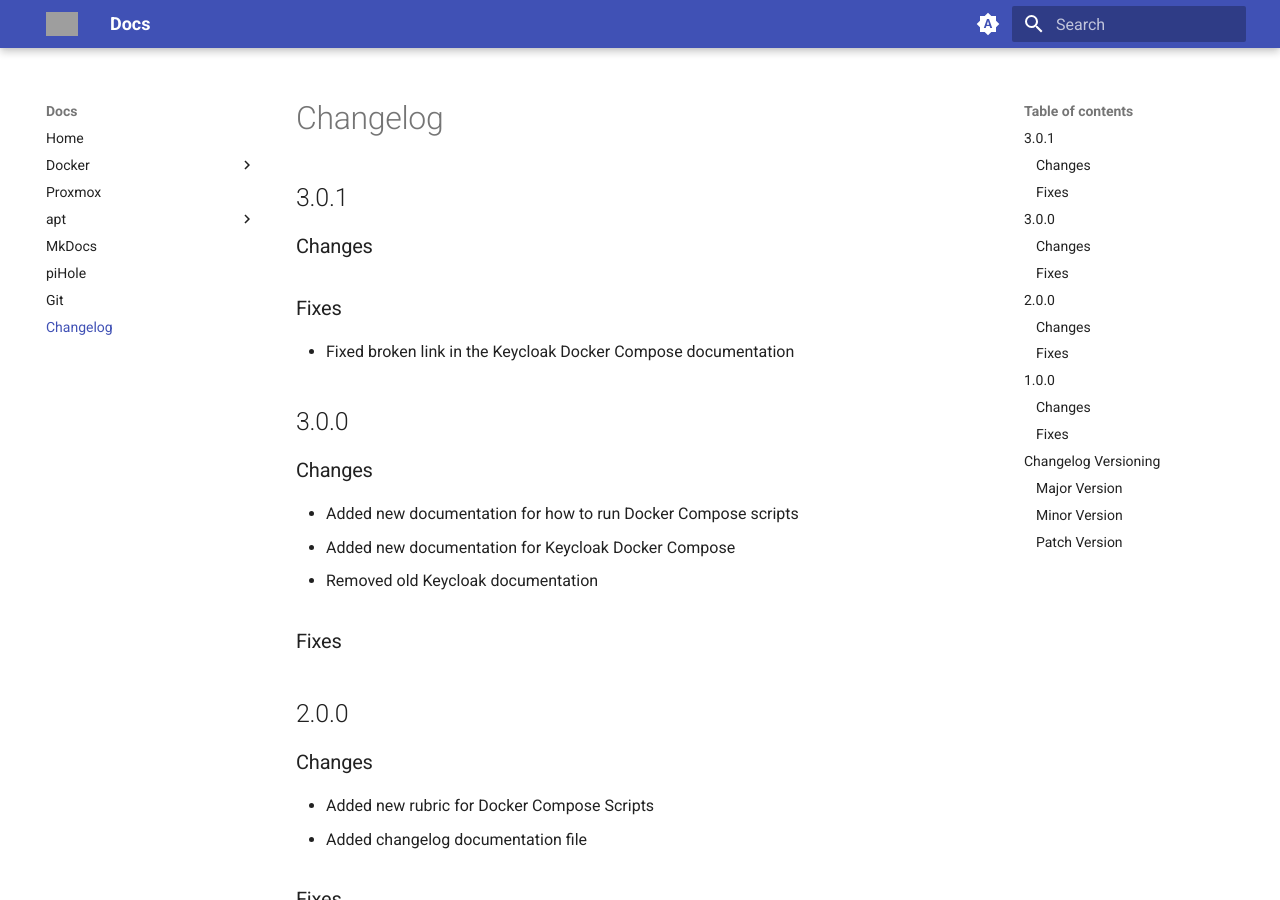
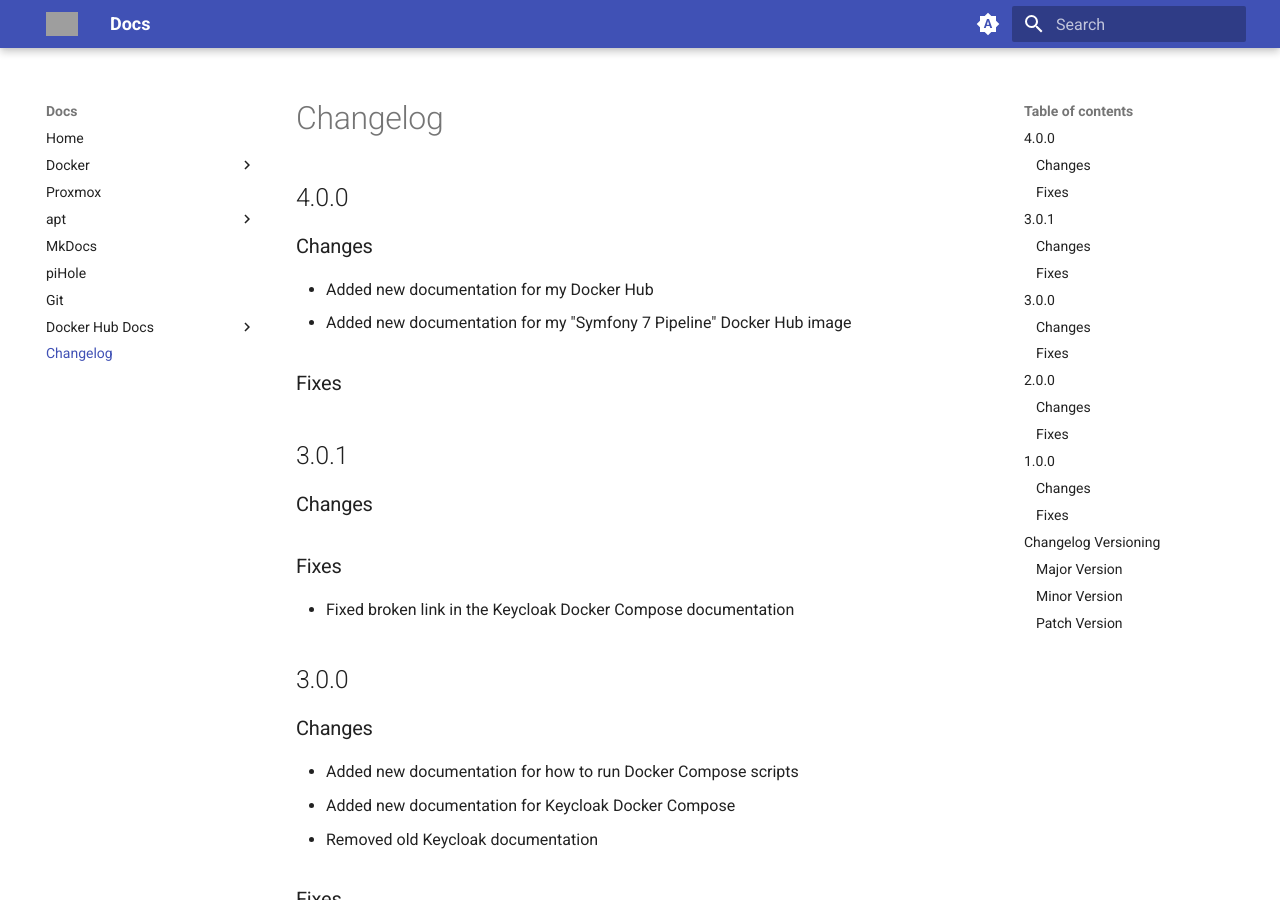
Before and after one commit to wimwenigerkind/mkdocs-wim-wenigerkind, an MkDocs documentation site: the page built from docs/docs/changelog.md, in a window 1280 px wide and 900 px high. Built offline with MkDocs 1.6.1 and Material for MkDocs 9.7.7, drawn with Linux system fonts in a browser that asks for light colours; some of the changed text lies outside the part shown; grey boxes are pictures that could not be loaded.

Commit message:
Added new documentation for my Docker Hub Symfony 7 Pipeline image

```diff
--- a/docs/docs/changelog.md
+++ b/docs/docs/changelog.md
@@ -1,4 +1,12 @@
 # Changelog
+
+## 4.0.0
+
+### Changes
+- Added new documentation for my Docker Hub
+- Added new documentation for my "Symfony 7 Pipeline" Docker Hub image
+
+### Fixes
 
 ## 3.0.1
 
--- a/docs/mkdocs.yml
+++ b/docs/mkdocs.yml
@@ -51,4 +51,7 @@ nav:
     - MkDocs: mkdocs.md
     - piHole: pihole.md
     - Git: git.md
+    - Docker Hub Docs:
+          - Docker Hub: docker-hub/docker-hub.md
+          - Symfony 7 Pipeline: docker-hub/symfony-7-pipeline.md
     - Changelog: changelog.md
```
Also changed, not shown: docs/docs/docker-hub/docker-hub.md (added, +3 -0 lines), docs/docs/docker-hub/symfony-7-pipeline.md (added, +55 -0 lines).
